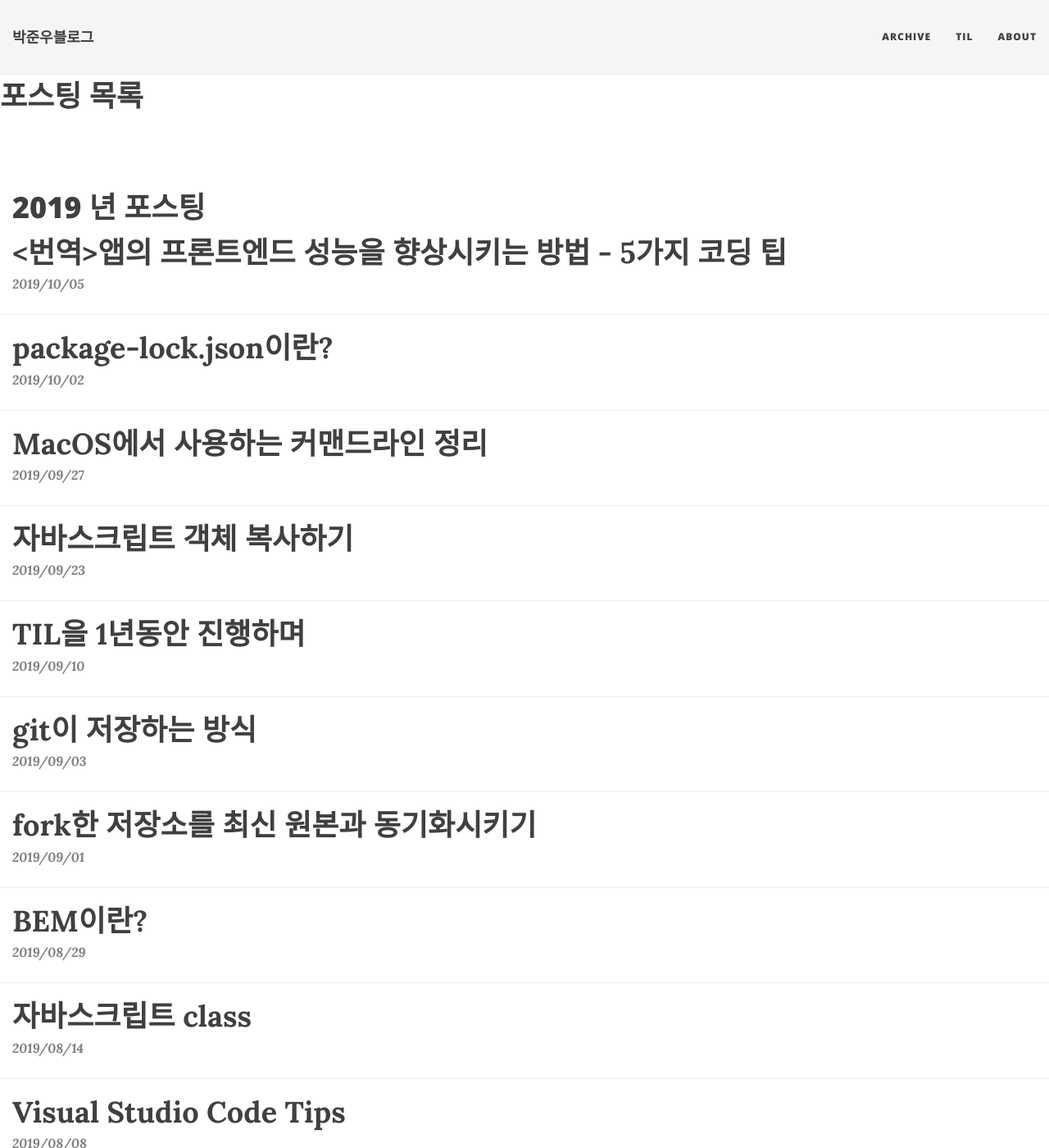
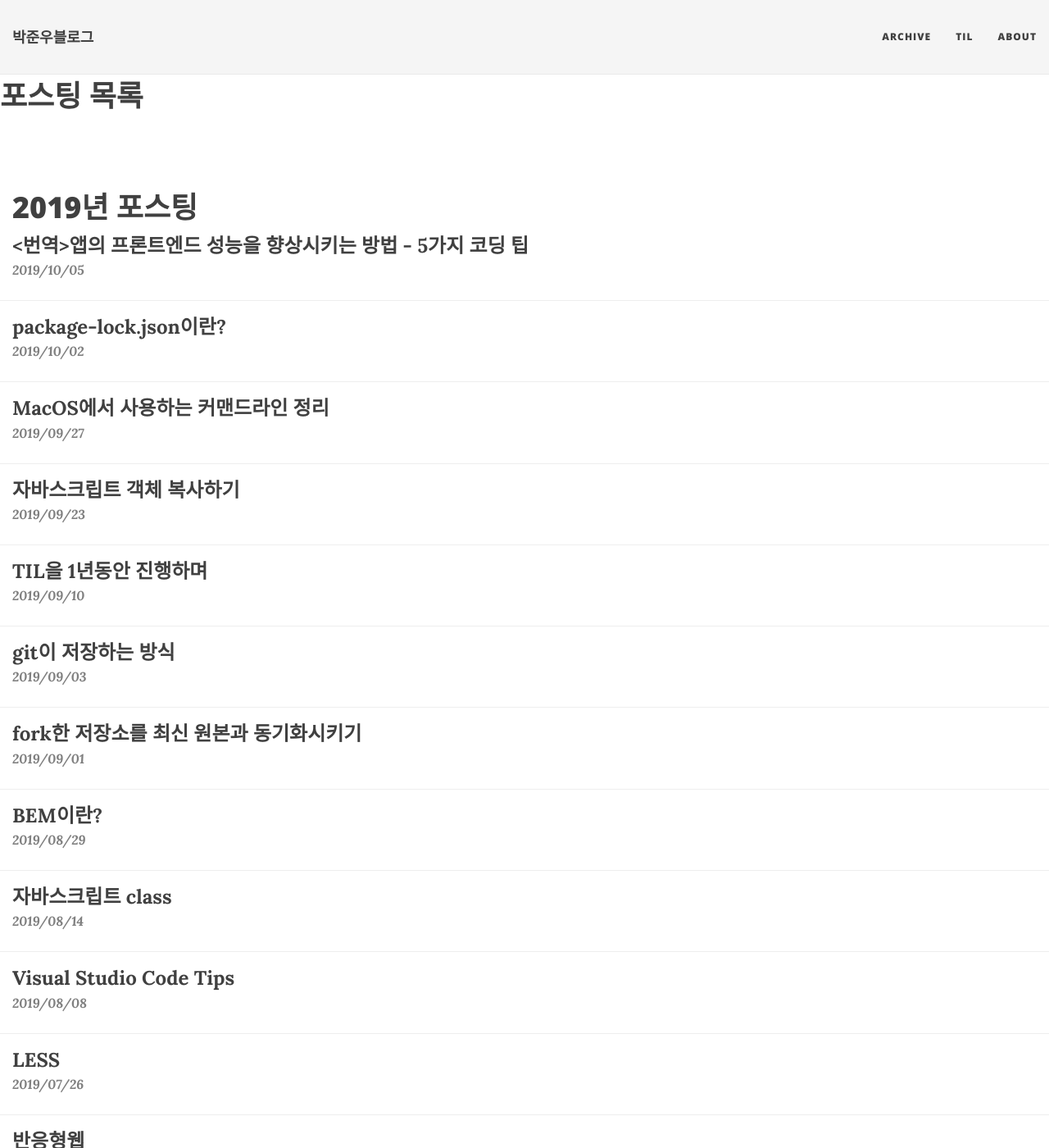
Before and after one commit to JUNWOO45/junwoo45.github.io.archived, a Jekyll site: the page built from archive.md, in a window 1280 px wide and 1400 px high. Shown: the whole window at 82% size. Built offline with Jekyll 4.4.1, drawn with Linux system fonts in a browser that asks for light colours; nearby versions of some CDN libraries.

Commit message:
아카이브페이 수정

```diff
--- a/_layouts/archive.html
+++ b/_layouts/archive.html
@@ -16,7 +16,7 @@ layout: base
     {% assign currentDate = post.date | date: "%Y" %}
     {% if currentDate != myDate %}
         {% unless forloop.first %}</ul>{% endunless %}
-        <h1>{{ currentDate }} 년 포스팅</h1>
+        <h1>{{ currentDate }}년 포스팅</h1>
         <!-- <ul> -->
         {% assign myDate = currentDate %}
     {% endif %}
--- a/css/main.css
+++ b/css/main.css
@@ -406,8 +406,11 @@ footer .theme-by {
 }
 
 @media only screen and (min-width: 768px) {
-  .post-preview .post-title, .post-archive .post-title {
+  .post-preview .post-title {
     font-size: 36px;
+  }
+  .post-archive .post-title {
+    font-size: 24px;
   }
 }
 
```
